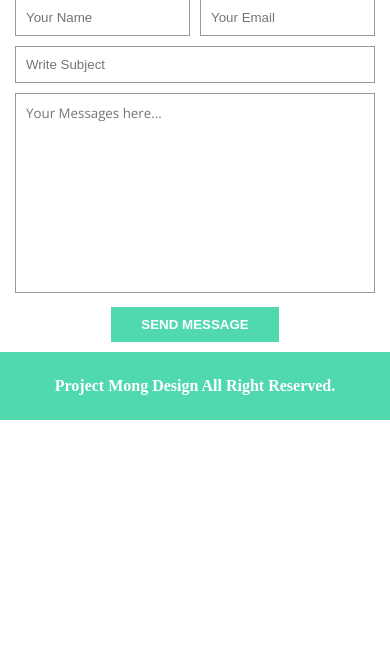
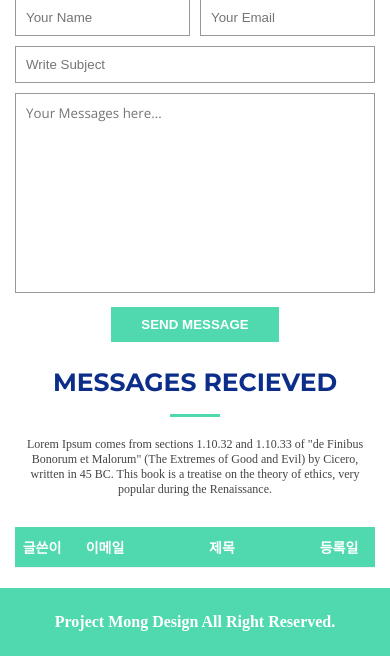
Before and after one commit to ssongd-creater/reveal_example, a PHP site: page / in a window 390 px wide. Shown: the part 3209-3865 px from the top of the page. Before the commit the page ends 3629 px from the top, so only its background shows below. Run offline with PHP 8.4, Linux system fonts and the light colour scheme; data that the repository does not hold is empty; some web fonts are replaced.

Commit message:
05/25 메세지 입력창 UI 완료 (반응형X) php 메세지 출력 완료 (반응형X)

```diff
--- a/css/style.css
+++ b/css/style.css
@@ -545,6 +545,49 @@ textarea {
   cursor: pointer;
 }
 
+/* Recieved Section Style Code */
+
+#recieved .msg-table {
+  width: 100%;
+  height: auto;
+  margin-bottom: 20px;
+}
+
+#recieved .msg-table li {
+  display: flex;
+  text-align: center;
+  padding: 10px 0;
+  border-bottom: 1px solid #f3f3f3;
+  font-size: 14px;
+}
+#recieved .msg-table .msg-tit {
+  background: #50d8af;
+}
+
+#recieved .msg-table .msg-tit span {
+  color: #fff;
+  font-weight: 600;
+}
+
+#recieved .msg-table span:nth-child(1) {
+  width: 15%;
+}
+
+#recieved .msg-table span:nth-child(2) {
+  width: 20%;
+}
+
+#recieved .msg-table span:nth-child(3) {
+  width: 45%;
+}
+
+#recieved .msg-table span:nth-child(4) {
+  width: 20%;
+}
+
+#recieved .msg-table .msg-con span:nth-child(3) {
+  text-align: left;
+}
 footer {
   width: 100%;
   height: auto;
--- a/index.php
+++ b/index.php
@@ -330,6 +330,7 @@
     </section>
     <!-- End of Portfolio Section Area -->
 
+    <!-- Contact Section Area -->
     <section id="contact" class="section">
       <div class="center">
         <div class="section-title">
@@ -365,6 +366,53 @@
         </div>
       </div>
     </section>
+    <!-- End of Contact Section Area -->
+
+    <section id="recieved" class="section">
+      <div class="center">
+        <div class="section-title">
+          <h2>Messages Recieved</h2>
+          <p>Lorem Ipsum comes from sections 1.10.32 and 1.10.33 of "de Finibus Bonorum et Malorum" (The Extremes of Good and
+            Evil) by Cicero, written in 45 BC. This book is a treatise on the theory of ethics, very popular during the
+            Renaissance.</p>
+        </div>
+
+        <ul class="msg-table">
+        <li class="msg-tit">
+          <span>글쓴이</span>
+          <span>이메일</span>
+          <span>제목</span>
+          <span>등록일</span>
+        </li>
+        <?php
+          include_once $_SERVER['DOCUMENT_ROOT']."/reveal/php/connect.php"; //$db_conn을 활용할수있다
+          $sql = "SELECT*FROM re_message ORDER BY RE_idx DESC"; //order by로 re_idx값을 기준으로 DESC는 역순으로
+
+          $msg_result = mysqli_query($db_conn, $sql);
+
+          while($row = mysqli_fetch_array($msg_result)){
+            $name = $row['RE_name'];
+            $email = $row['RE_email'];
+            $subject = $row['RE_subject'];
+            $msg = $row['RE_msg'];
+            $regist = $row['RE_reg']
+            //echo $name; //echo는 문자열만 찍어주는거
+        ?>
+
+        <li class="msg-con">
+          <span><?=$name?></span>
+          <span><?=$email?></span>
+          <span><?=$subject?></span>
+          <span><?=$regist?></span>
+        </li>
+        <?php
+            }
+        ?>
+      </ul>
+      </div>
+
+
+    </section>
     <footer>
       <p>Project Mong Design All Right Reserved.</p>
     </footer>
```
Also changed, not shown: php/insert_msg.php (+16 -1 lines).
